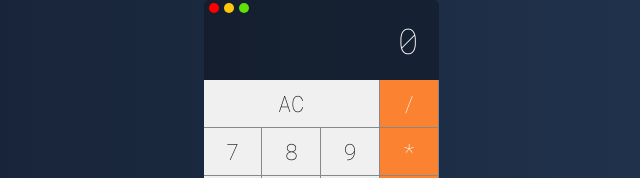
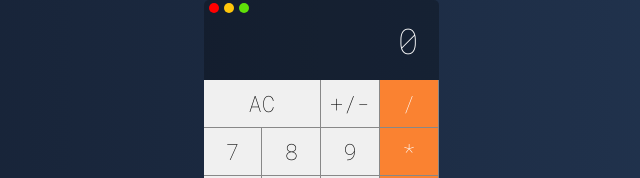
Before and after one commit to Mariano-1794/Calculadora, a React (Create React App) app: page / in a window 1280 px wide. Shown: the part 240-418 px from the top of the page, without its empty margins (319-959 px from the left). Built offline with nearby package versions, Linux system fonts and the light colour scheme.

Commit message:
inclusão do botão changeSignal

```diff
--- a/src/main/Calculator.jsx
+++ b/src/main/Calculator.jsx
@@ -23,6 +23,7 @@ export default class Calculator extends Component {
         this.clearMemory = this.clearMemory.bind(this)
         this.setOperation = this.setOperation.bind(this)
         this.addDigit = this.addDigit.bind(this)
+        this.changeSignal = this.changeSignal.bind(this)
     }
 
     clearMemory() {
@@ -55,6 +56,7 @@ export default class Calculator extends Component {
                 values
             })
         }
+
     }
 
     addDigit(n) {
@@ -78,11 +80,23 @@ export default class Calculator extends Component {
 
     }
 
+    changeSignal(){
+        const displayValue = -this.state.displayValue
+        const i = this.state.current
+        const newValue = parseFloat(this.state.displayValue)
+        const values = [...this.state.values]
+        values[i] = -newValue
+        this.setState({ values, displayValue})
+    }
+
+
+
     render() {
         return (
             <div className="calculator">
                 <Display value={this.state.displayValue} />
-                <Button label="AC" click={this.clearMemory} triple />
+                <Button label="AC" click={this.clearMemory} double />
+                <Button label="+/-" click={this.changeSignal}  />
                 <Button label="/" click={this.setOperation} operation />
                 <Button label="7" click={this.addDigit} />
                 <Button label="8" click={this.addDigit} />
```
